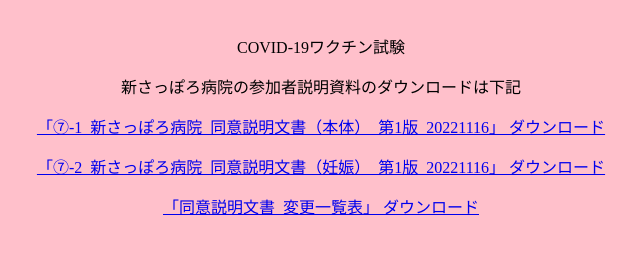
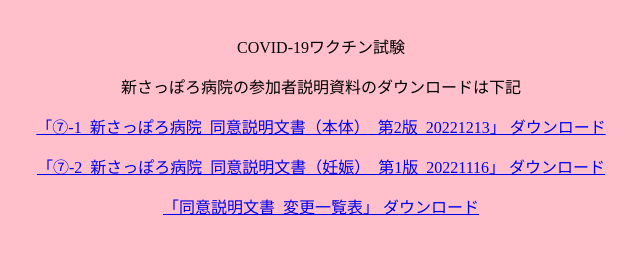
Before and after one commit to chc-devgroup/COVID-19Sapporo, a plain HTML site: page index.html in a window 1280 px wide. Shown: the full height of the page, 97-737 px from the left. Drawn offline with Linux system fonts and the light colour scheme.

Commit message:
modified file

```diff
--- a/index.html
+++ b/index.html
@@ -16,7 +16,7 @@
 <body>
    <P>COVID-19ワクチン試験<P>
    <p>新さっぽろ病院の参加者説明資料のダウンロードは下記</p>
-   <p><a href="/File1.pdf" download>「⑦-1_新さっぽろ病院_同意説明文書（本体）_第1版_20221116」 ダウンロード</a></P>
+   <p><a href="/File1.pdf" download>「⑦-1_新さっぽろ病院_同意説明文書（本体）_第2版_20221213」 ダウンロード</a></P>
    <p><a href="/File2.pdf" download>「⑦-2_新さっぽろ病院_同意説明文書（妊娠）_第1版_20221116」 ダウンロード</a></P>
    <p><a href="/File変更履歴.pdf" download>「同意説明文書_変更一覧表」 ダウンロード</a></P>
 </body> </html>
```
